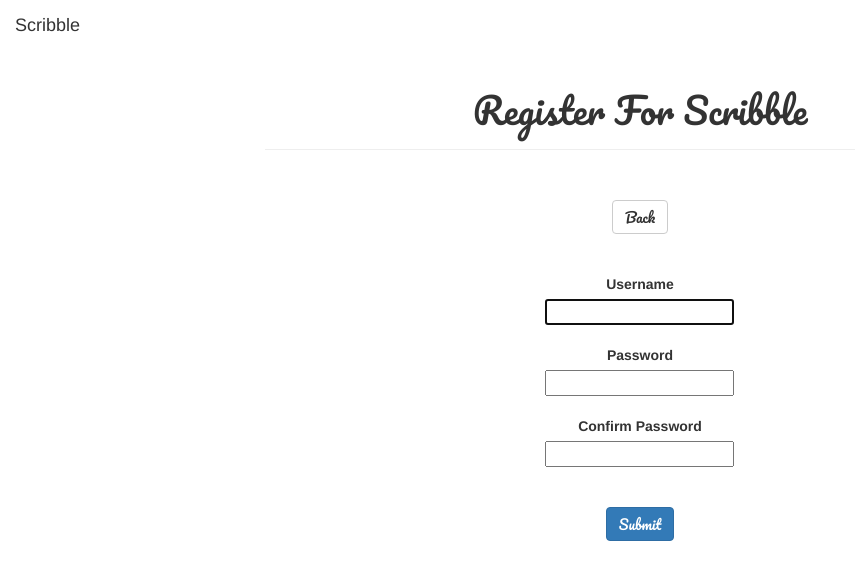
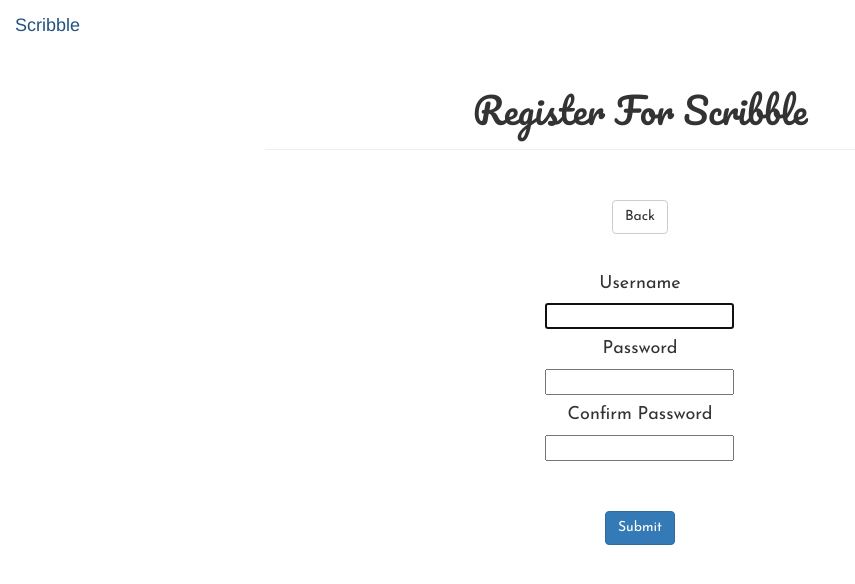
Before and after one commit to arifsundrani/geolocationChat, a Django app: page /register/ in a window 1280 px wide. Shown: the top 584 px of the page, without its empty margins (0-855 px from the left). Run offline with Django 3.2, Linux system fonts and the light colour scheme; some libraries are stand-ins or nearby versions.

Commit message:
working on fonts and UI
changed font so readable and change some css stuff to make UI nicer
looking

```diff
--- a/scribble/scribble/templates/home.html
+++ b/scribble/scribble/templates/home.html
@@ -7,16 +7,15 @@
         <meta name="viewport" content="width=device-width, initial-scale=1.0">
         <link rel="stylesheet" href="https://maxcdn.bootstrapcdn.com/bootstrap/3.3.1/css/bootstrap.min.css">
         <link href='http://fonts.googleapis.com/css?family=Pacifico' rel='stylesheet' type='text/css'/>
-
     <link rel="stylesheet" href="{% static "feed.css" %}"></link>
         <style>
 
         .title-style{
                 color: white;
-                font-family: 'Pacifico', cursive;
+                font-family: 'Josefin Sans', sans-serif;
         }
         .btn{
-                font-family: 'Pacifico', cursive;
+                font-family: 'Josefin Sans', sans-serif;
         }
 
         </style>
--- a/scribble/scribble/templates/registration/register.html
+++ b/scribble/scribble/templates/registration/register.html
@@ -7,16 +7,18 @@
         <meta name="viewport" content="width=device-width, initial-scale=1.0">
         <link rel="stylesheet" href="https://maxcdn.bootstrapcdn.com/bootstrap/3.3.1/css/bootstrap.min.css">
         <link href='http://fonts.googleapis.com/css?family=Pacifico' rel='stylesheet' type='text/css'/>
+        <link href='http://fonts.googleapis.com/css?family=Josefin+Sans' rel='stylesheet' type='text/css'>
+
 
         <link rel="stylesheet" href="{% static "feed.css" %}"></link>
         <style>
 
         .title-style{
                 color: white;
-                font-family: 'Pacifico', cursive;
+                font-family: 'Josefin Sans', sans-serif;
         }
         .btn{
-                font-family: 'Pacifico', cursive;
+                font-family: 'Josefin Sans', sans-serif;
         }
 
         </style>
@@ -28,7 +30,8 @@
          <nav class="navbar navbar-scribble navbar-fixed-top">
                 <div id="navtop" class="container-fluid" >
                         <div class="navbar-header" >
-                                <span class="navbar-brand logo" >Scribble</span>
+
+                                <a class="navbar-brand logo" href="https://docs.google.com/forms/d/1uIyyrNZlw24HtbR2iNebtWcpxvB2yS7oTE70U48vk14/viewform">Scribble</a>
                         </div>
                 </div>
     </nav>
@@ -60,21 +63,14 @@
     {% endif %}
 
     <div style="text-align:center"><a href="/login" class="btn btn-default" style="margin-top:10px">Back</a>
-
-        <br>
-        <br>
-        <br>
-
-    <div style="text-align:center"><label for="user_name">Username</label>
+    <div style="text-align:center"><h4 for="user_name" style="margin-top:40px; font-family: 'Josefin Sans', sans-serif;">Username</h4>
     <div style="text-align:center"><p>{{ form.username }}</p>
-    <div style="text-align:center"><label for="password" style="margin-top:10px">Password</label>
+    <div style="text-align:center"><h4 for="password" style="margin-top:10px; font-family: 'Josefin Sans', sans-serif;">Password</h4>
     <div style="text-align:center"><p>{{form.password1}}</p>
-    <div style="text-align:center"><label for="password2" style="margin-top:10px">Confirm Password</label>
+    <div style="text-align:center"><h4 for="password2" style="margin-top:10px; font-family: 'Josefin Sans', sans-serif;">Confirm Password</h4>
     <div style="text-align:center"><p>{{form.password2}}</p>
 
-    <br>
-
-    <div style="text-align:center"><input type="submit"value="Submit" class="btn btn-primary" style="margin-top:10px">
+    <div style="text-align:center"><input type="submit"value="Submit" class="btn btn-primary" style="margin-top:40px">
 
 </form>
                             <br>
```
Also changed, not shown: scribble/scribble/templates/chats/chat_room.html (+11 -10 lines), scribble/scribble/templates/registration/login.html (+5 -4 lines), 1 other file.
